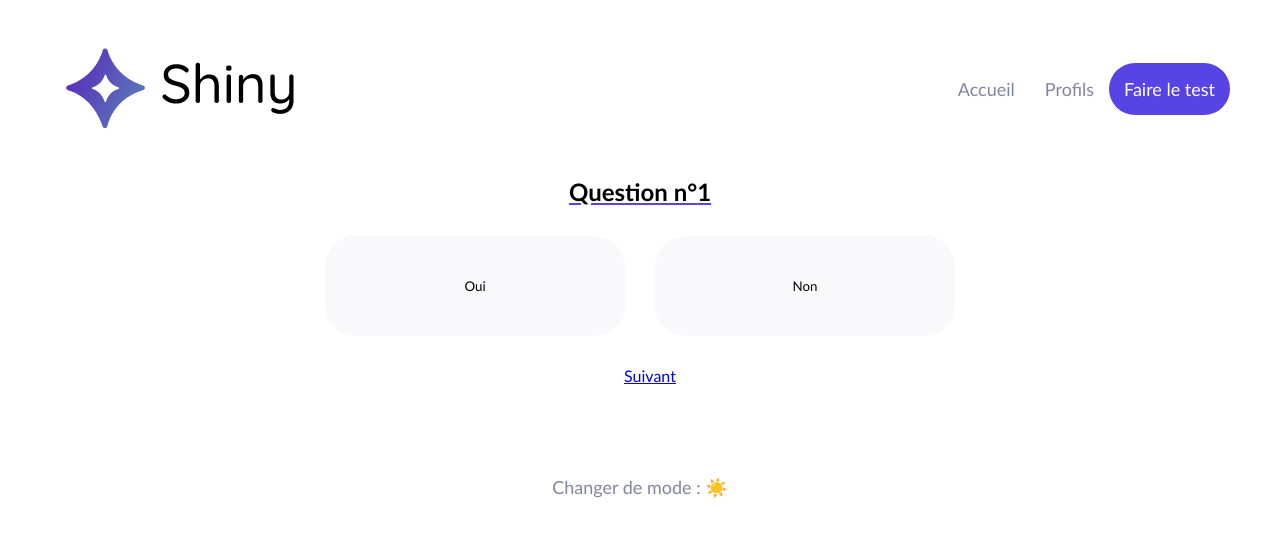
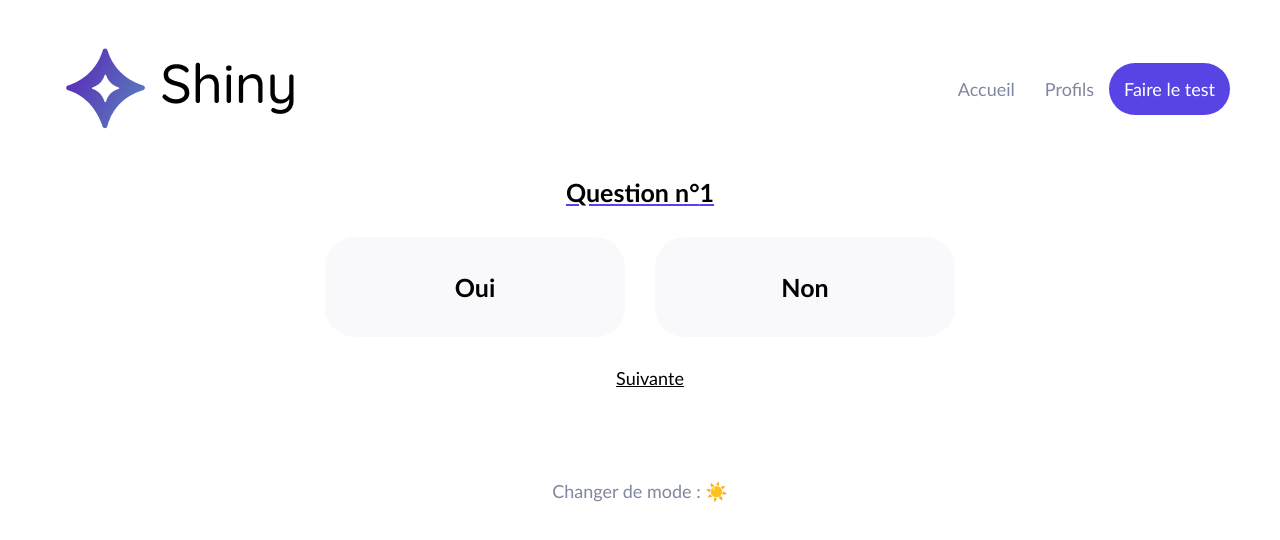
Before and after one commit to Patrice-H/Shiny_Agency, a React (Create React App) app: page /survey/1 in a window 1280 px wide. Shown: the top 540 px of the page. Built offline with nearby package versions, Linux system fonts and the light colour scheme; no server answers.

Commit message:
Styling dark mode

```diff
--- a/src/components/Card/index.jsx
+++ b/src/components/Card/index.jsx
@@ -22,8 +22,8 @@ const CardWrapper = styled.div`
   }
 `;
 const CardLabel = styled.span`
-  color: #5843e4;
   font-size: 22px;
+  color: ${({ isDarkMode }) => (isDarkMode ? 'white' : colors.primary)};
   font-weight: bold;
   margin-top: 30px;
 `;
@@ -35,6 +35,7 @@ const CardImage = styled.img`
 `;
 const CardTitle = styled.span`
   font-size: 25px;
+  color: ${({ isDarkMode }) => (isDarkMode ? 'white' : 'black')};
 `;
 
 const Card = ({ label, title, picture }) => {
@@ -42,9 +43,9 @@ const Card = ({ label, title, picture }) => {
 
   return (
     <CardWrapper isDarkMode={theme === 'dark'}>
-      <CardLabel>{label}</CardLabel>
+      <CardLabel isDarkMode={theme === 'dark'}>{label}</CardLabel>
       <CardImage src={picture} alt="freelance" />
-      <CardTitle>{title}</CardTitle>
+      <CardTitle isDarkMode={theme === 'dark'}>{title}</CardTitle>
     </CardWrapper>
   );
 };
--- a/src/components/Header/index.jsx
+++ b/src/components/Header/index.jsx
@@ -1,7 +1,10 @@
+import { useContext } from 'react';
+import { ThemeContext } from '../../utils/context';
 import { Link } from 'react-router-dom';
 import styled from 'styled-components';
 import colors from '../../utils/style/colors';
 import logoLight from '../../assets/light-logo.png';
+import logoDark from '../../assets/dark-logo.png';
 
 const StyledHeader = styled.header`
   display: flex;
@@ -17,21 +20,29 @@ const StyledHeader = styled.header`
 `;
 const StyledLink = styled(Link)`
   padding: 15px;
-  color: #8186a0;
   text-decoration: none;
   font-size: 18px;
+  color: ${({ isdarkmode }) =>
+    isdarkmode === 'true' ? 'white' : colors.secondary};
   ${(props) =>
     props.$isFullLink &&
     `color: white; border-radius: 30px; background-color: ${colors.primary};`}
 `;
 
 const Header = () => {
+  const { theme } = useContext(ThemeContext);
+  const logo = theme === 'dark' ? logoDark : logoLight;
+
   return (
     <StyledHeader>
-      <img src={logoLight} alt="logo" />
+      <img src={logo} alt="logo" />
       <nav className="header-navbar">
-        <StyledLink to="/">Accueil</StyledLink>
-        <StyledLink to="/freelances">Profils</StyledLink>
+        <StyledLink to="/" isdarkmode={(theme === 'dark').toString()}>
+          Accueil
+        </StyledLink>
+        <StyledLink to="/freelances" isdarkmode={(theme === 'dark').toString()}>
+          Profils
+        </StyledLink>
         <StyledLink to="/survey/1" $isFullLink>
           Faire le test
         </StyledLink>
--- a/src/pages/Freelances/index.jsx
+++ b/src/pages/Freelances/index.jsx
@@ -1,6 +1,8 @@
+import { useContext } from 'react';
 import styled from 'styled-components';
 import colors from '../../utils/style/colors';
 import { useFetch } from '../../utils/hooks';
+import { ThemeContext } from '../../utils/context';
 import Header from '../../components/Header';
 import Card from '../../components/Card';
 import { Loader } from '../../utils/Atoms';
@@ -8,12 +10,13 @@ import Footer from '../../components/Footer';
 
 const StyledTitle = styled.h1`
   font-size: 30px;
+  color: ${({ isDarkMode }) => (isDarkMode ? 'white' : 'black')};
   width: fit-content;
   margin: 95px auto 0;
 `;
 const StyledPromise = styled.p`
   font-size: 20px;
-  color: ${colors.secondary};
+  color: ${({ isDarkMode }) => (isDarkMode ? 'white' : colors.secondary)};
   width: fit-content;
   margin: 50px auto 100px;
   padding: 0 30px;
@@ -32,14 +35,17 @@ const Freelances = () => {
     `http://localhost:8000/freelances`
   );
   const profiles = data.freelancersList;
+  const { theme } = useContext(ThemeContext);
 
   if (error) return <span>Désolé il y a eu un problème !</span>;
 
   return (
     <>
       <Header />
-      <StyledTitle>Trouvez votre prestataire</StyledTitle>
-      <StyledPromise>
+      <StyledTitle isDarkMode={theme === 'dark'}>
+        Trouvez votre prestataire
+      </StyledTitle>
+      <StyledPromise isDarkMode={theme === 'dark'}>
         Chez Shiny nous réunissons les meilleurs profils pour vous.
       </StyledPromise>
       {isDataLoading ? (
--- a/src/pages/Home/index.jsx
+++ b/src/pages/Home/index.jsx
@@ -33,6 +33,7 @@ const LeftPart = styled.div`
 `;
 const HomeTitle = styled.h1`
   font-size: 50px;
+  color: ${({ isDarkMode }) => (isDarkMode ? 'white' : 'black')};
   margin: 180px 0 100px 120px;
   @media (max-width: 992px) {
     font-size: 40px;
@@ -83,7 +84,7 @@ function Home() {
       <Header />
       <HomeContainer isDarkMode={theme === 'dark'}>
         <LeftPart>
-          <HomeTitle>
+          <HomeTitle isDarkMode={theme === 'dark'}>
             Repérez vos besoins, on s’occupe du reste, avec les meilleurs
             talents
           </HomeTitle>
--- a/src/pages/Survey/index.jsx
+++ b/src/pages/Survey/index.jsx
@@ -3,13 +3,16 @@ import { useContext } from 'react';
 import styled from 'styled-components';
 import colors from '../../utils/style/colors';
 import { SurveyContext } from '../../utils/context';
+import { ThemeContext } from '../../utils/context';
 import { useFetch } from '../../utils/hooks';
 import Header from '../../components/Header';
 import { Loader } from '../../utils/Atoms';
 import Footer from '../../components/Footer';
 
 const QuestionTitle = styled.h2`
+  font-size: 25px;
   text-decoration: underline;
+  color: ${({ isDarkMode }) => (isDarkMode ? 'white' : 'black')};
   text-decoration-color: ${colors.primary};
   width: fit-content;
   margin: auto;
@@ -18,6 +21,8 @@ const QuestionTitle = styled.h2`
   }
 `;
 const QuestionContent = styled.div`
+  font-size: 20px;
+  color: ${({ isDarkMode }) => (isDarkMode ? 'white' : 'black')};
   width: fit-content;
   margin: 30px auto;
   padding: 0 30px;
@@ -26,17 +31,23 @@ const LinkWrapper = styled.nav`
   width: fit-content;
   margin: 30px auto;
   & a {
+    font-size: 18px;
+    color: ${({ isDarkMode }) => (isDarkMode ? 'white' : 'black')};
     margin-left: 20px;
   }
 `;
 const ReplyBox = styled.button`
+  font-size: 25px;
+  font-weight: 700;
+  color: ${({ isDarkMode }) => (isDarkMode ? 'white' : 'black')};
   border: none;
   height: 100px;
   width: 300px;
   display: flex;
   align-items: center;
   justify-content: center;
-  background-color: ${colors.backgroundLight};
+  background-color: ${({ isDarkMode }) =>
+    isDarkMode ? colors.backgroundDark : colors.backgroundLight};
   border-radius: 30px;
   cursor: pointer;
   box-shadow: ${(props) =>
@@ -62,6 +73,7 @@ const Survey = () => {
   const { answers, saveAnswers } = useContext(SurveyContext);
   const { data, isDataLoading } = useFetch(`http://localhost:8000/survey`);
   const { surveyData } = data;
+  const { theme } = useContext(ThemeContext);
 
   const saveReply = (answer) => {
     saveAnswers({ [questionNumber]: answer });
@@ -70,11 +82,13 @@ const Survey = () => {
   return (
     <>
       <Header />
-      <QuestionTitle>Question n°{questionPage}</QuestionTitle>
+      <QuestionTitle isDarkMode={theme === 'dark'}>
+        Question n°{questionPage}
+      </QuestionTitle>
       {isDataLoading ? (
         <Loader />
       ) : (
-        <QuestionContent>
+        <QuestionContent isDarkMode={theme === 'dark'}>
           {surveyData && surveyData[questionNumber]}
         </QuestionContent>
       )}
@@ -82,22 +96,24 @@ const Survey = () => {
         <ReplyBox
           onClick={() => saveReply(true)}
           isSelected={answers[questionNumber] === true}
+          isDarkMode={theme === 'dark'}
         >
           Oui
         </ReplyBox>
         <ReplyBox
           onClick={() => saveReply(false)}
           isSelected={answers[questionNumber] === false}
+          isDarkMode={theme === 'dark'}
         >
           Non
         </ReplyBox>
       </ReplyWrapper>
-      <LinkWrapper>
-        {questionNumber <= 1 ? null : <Link to={previousLink}>Précédent</Link>}
+      <LinkWrapper isDarkMode={theme === 'dark'}>
+        {questionNumber <= 1 ? null : <Link to={previousLink}>Précédente</Link>}
         {questionNumber >= 6 ? (
           <Link to="/results">Résultats</Link>
         ) : (
-          <Link to={nextLink}>Suivant</Link>
+          <Link to={nextLink}>Suivante</Link>
         )}
       </LinkWrapper>
       <Footer />
```
